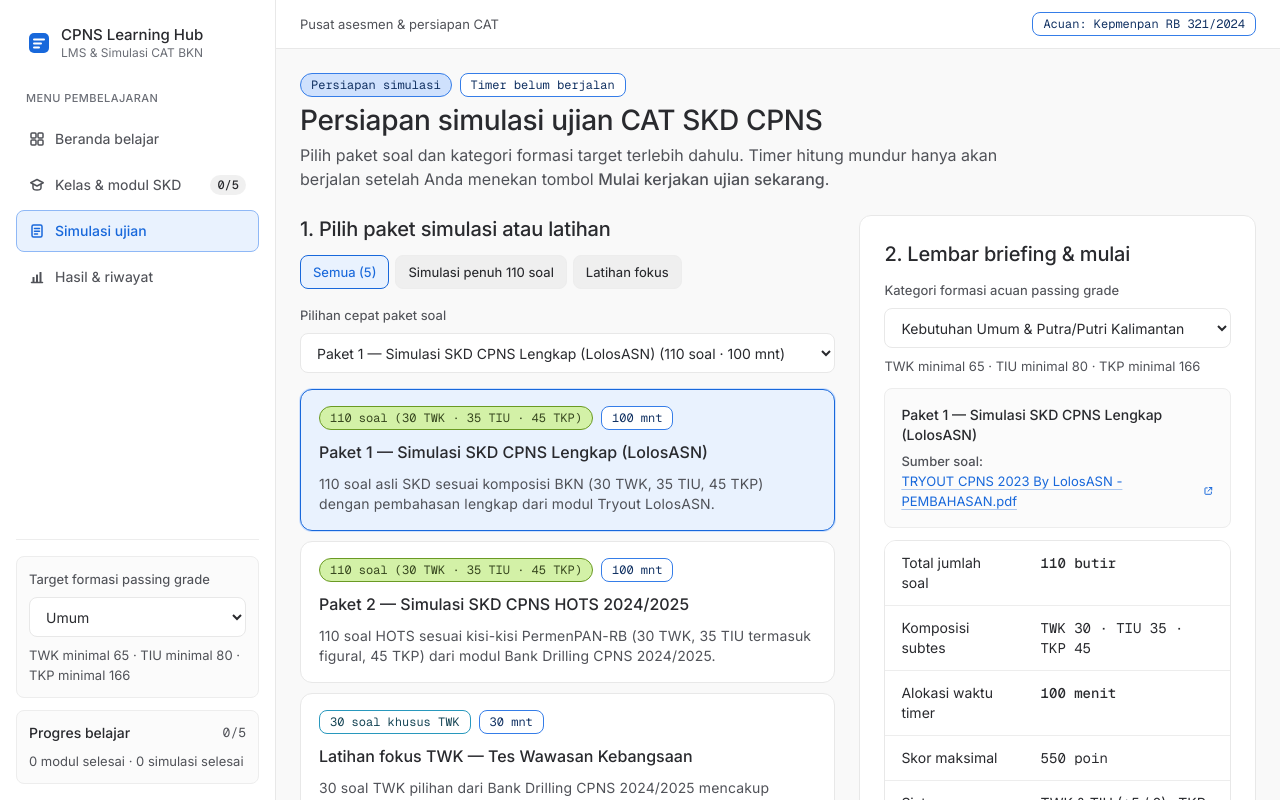
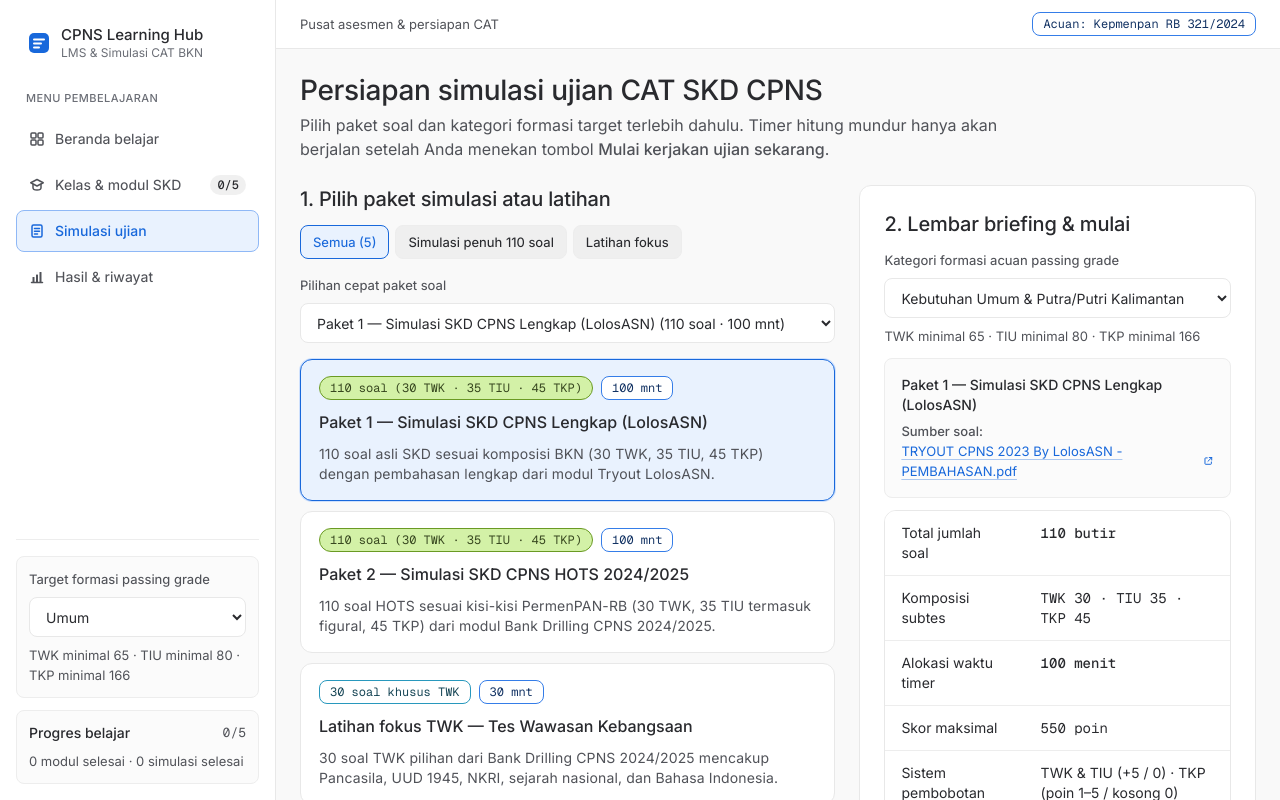
Before and after one commit to mimambas/cpns, a React (Vite) app: page / in a window 1280 px wide. Both pictures are taken after a click on the button "Simulasi ujian". Shown: the top 800 px of the page. Built offline with nearby package versions, Linux system fonts and the light colour scheme.

Commit message:
chore: hapus tag status persiapan simulasi dan timer belum berjalan

```diff
--- a/src/components/ExamSetupView.tsx
+++ b/src/components/ExamSetupView.tsx
@@ -69,10 +69,6 @@ export const ExamSetupView: React.FC<ExamSetupViewProps> = ({
   return (
     <div className="stack-300">
       <section className="stack-200" style={{ gap: '6px' }}>
-        <div className="row-wrap" style={{ gap: '8px' }}>
-          <span className="lozenge lozenge-info">Persiapan simulasi</span>
-          <span className="tag tag-blue">Timer belum berjalan</span>
-        </div>
         <h1 className="h-xlarge">Persiapan simulasi ujian CAT SKD CPNS</h1>
         <p className="body-large" style={{ maxWidth: '72ch' }}>
           Pilih paket soal dan kategori formasi target terlebih dahulu. Timer hitung mundur hanya akan berjalan setelah Anda menekan tombol <strong>Mulai kerjakan ujian sekarang</strong>.
```
